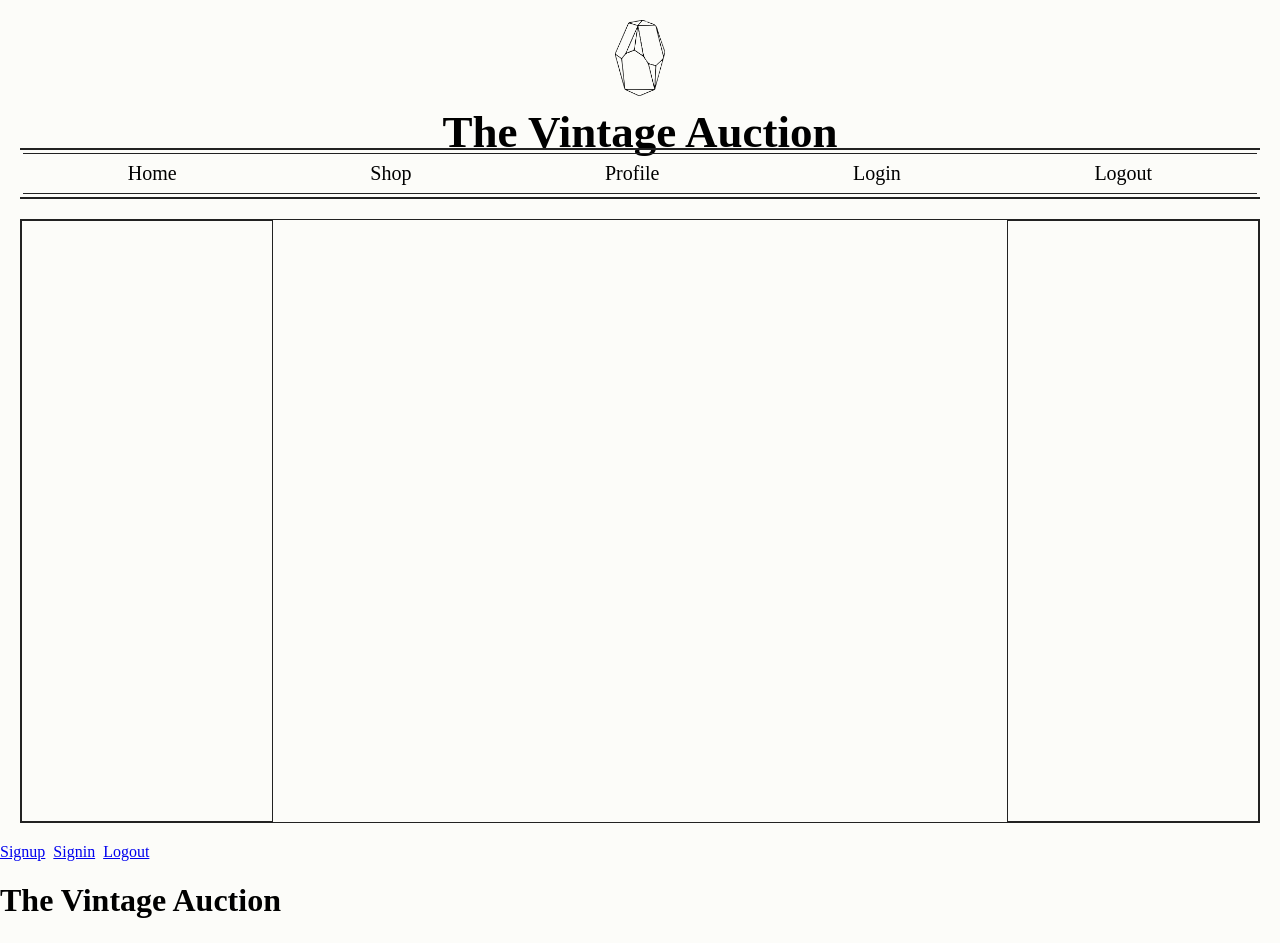
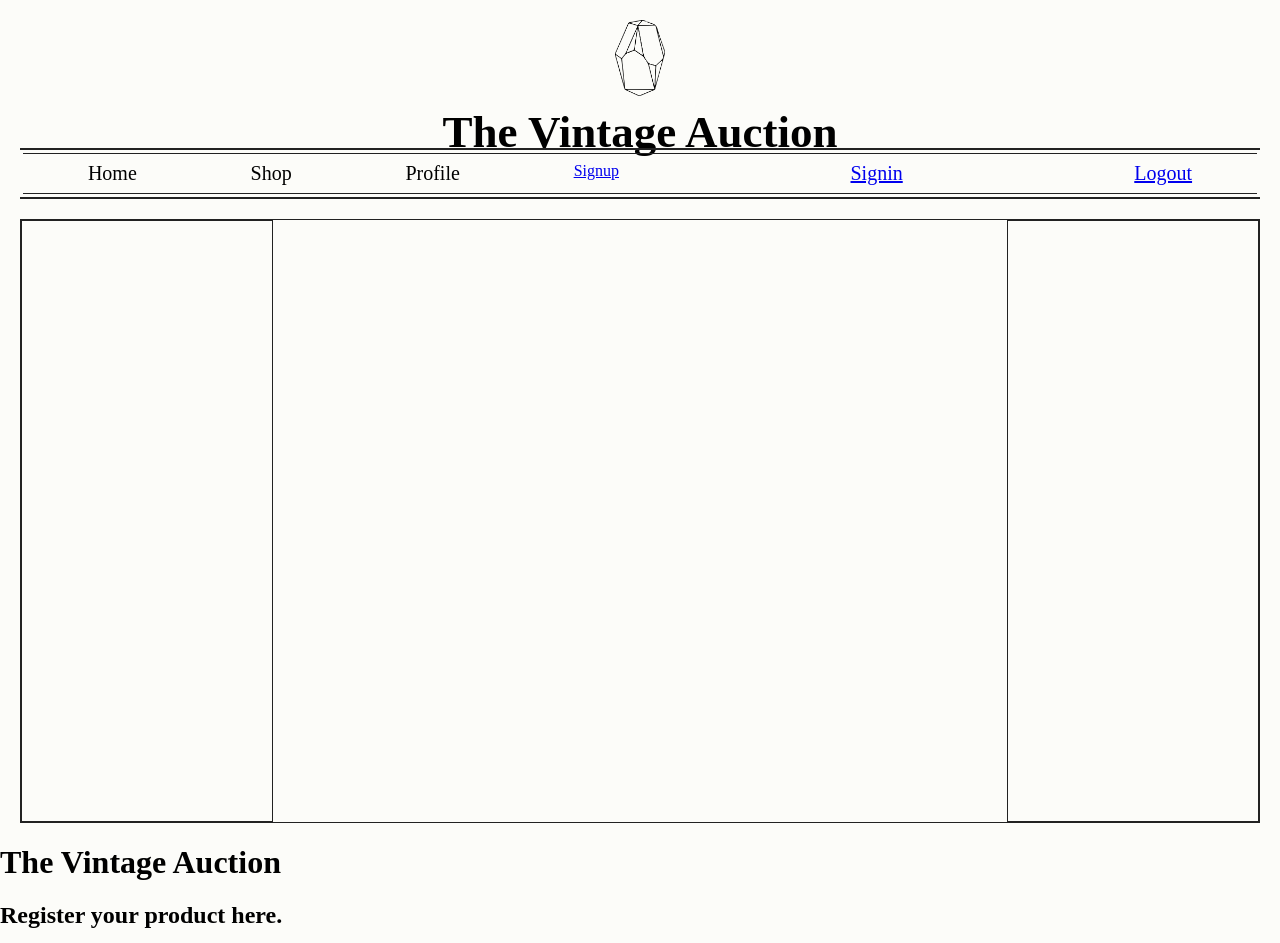
Before and after one commit to SalmanMurtazaMinhas/Auction-app-frontend, a React (Create React App) app in the folder frontend/: page / in a window 1280 px wide. Shown: the top 943 px of the page. Built offline with nearby package versions, Linux system fonts and the light colour scheme; a web font is replaced by a local one.

Commit message:
navbar edit

```diff
--- a/frontend/src/App.js
+++ b/frontend/src/App.js
@@ -70,7 +70,7 @@ export default function App() {
   return (
     <div>
 
-      <div className="logo-nav">
+      {/* <div className="logo-nav">
         <img className="logo-img" src={LogoImg} />
         <h1 className="logo-title">The Vintage Auction</h1>
         <div className="nav">
@@ -83,17 +83,25 @@ export default function App() {
           </ul>
         </div>
       </div>
-      <HomePage/>
+      <HomePage/> */}
 
 
     <Router>
-      <nav>
-          <div>
+      <div className="logo-nav">
+      <img className="logo-img" src={LogoImg} />
+        <h1 className="logo-title">The Vintage Auction</h1>
+        <nav className="nav">
+        <ul id="nav-bar">
+            <li className="nav-li">Home</li>
+            <li className="nav-li">Shop</li>
+            <li className="nav-li">Profile</li>
             <Link to="/signup">Signup</Link> &nbsp;
-            <Link to="/signin">Signin</Link> &nbsp;
-            <Link to="/logout" onClick={logoutHandler}>Logout</Link>
-          </div>
+            <Link to="/signin" className="nav-li">Signin</Link> &nbsp;
+            <Link to="/logout" onClick={logoutHandler} className="nav-li">Logout</Link>
+        </ul>
         </nav>
+      </div>
+
       <Routes>
         <Route
           path="/signup"
@@ -105,6 +113,7 @@ export default function App() {
         />
       </Routes>
     </Router>
+      <HomePage/>
 
       <h1>The Vintage Auction</h1>
       <ProductForm />
```
